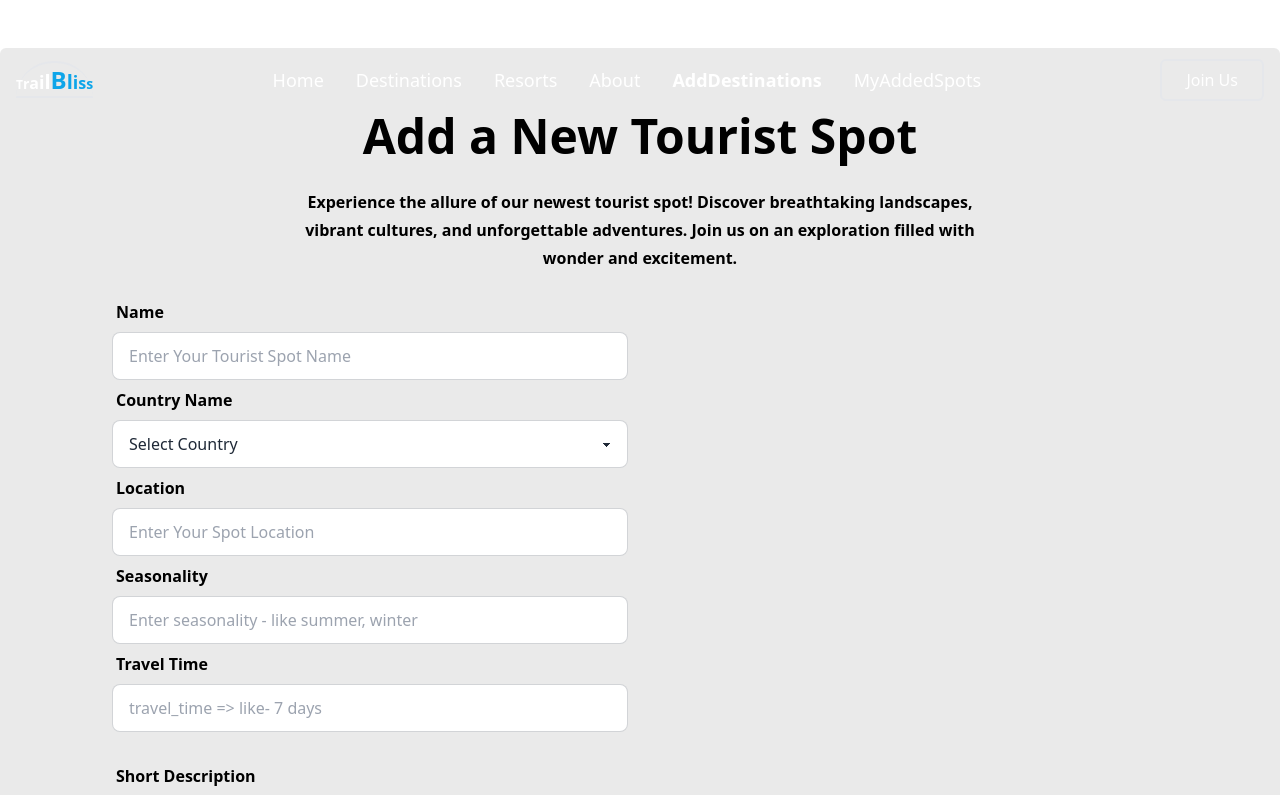
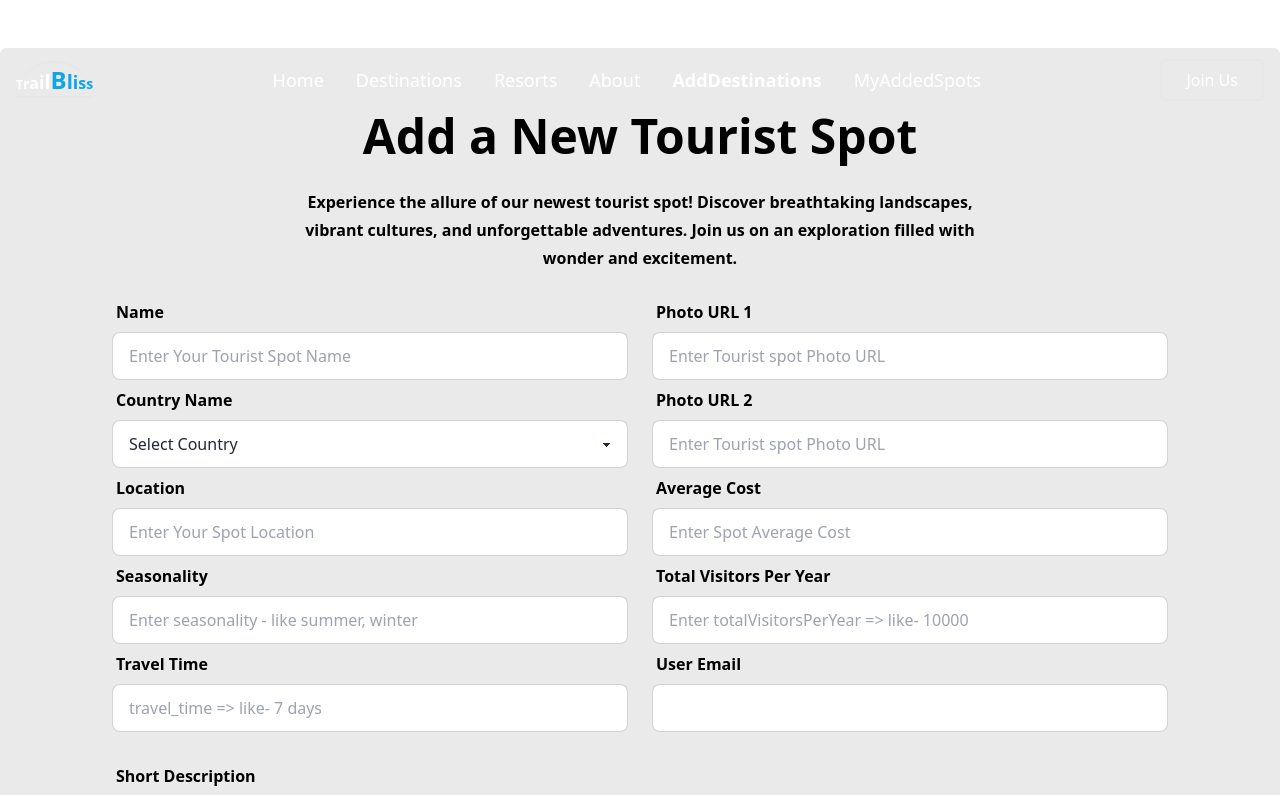
Before and after one commit to shahoriarniloy/tourism-management, a Next.js app: page /addDestinations in a window 1280 px wide. Shown: the top 795 px of the page. Built offline with nearby package versions, Linux system fonts and the light colour scheme; no server answers.

Commit message:
added single data get method route

```diff
--- a/src/app/my-added-spot/api/delete-spot/[id]/route.js
+++ /dev/null
@@ -1,14 +0,0 @@
-import { connectDB } from "@/lib/connectDB";
-import { ObjectId } from "mongodb";
-import { NextResponse } from "next/server";
-
-export const DELETE = async (request, {params}) => {
-    const db = await connectDB();
-    const destinationsCollection = await db.collection('destinations')
-    try {
-        const resp = await destinationsCollection.deleteOne({_id: new ObjectId(params.id)})
-        return NextResponse.json({message : 'deleted the spot', response : resp})
-    } catch (error) {
-        return NextResponse.json({message : 'Something went wrong'})
-    }
-}
--- /dev/null
+++ b/src/app/my-added-spot/api/spot/[id]/route.js
@@ -0,0 +1,34 @@
+import { connectDB } from "@/lib/connectDB";
+import { ObjectId } from "mongodb";
+import { NextResponse } from "next/server";
+
+export const DELETE = async (request, {params}) => {
+    const db = await connectDB();
+    const destinationsCollection = await db.collection('destinations')
+    try {
+        const resp = await destinationsCollection.deleteOne({_id: new ObjectId(params.id)})
+        return NextResponse.json({message : 'deleted the spot', response : resp})
+    } catch (error) {
+        return NextResponse.json({message : 'Something went wrong'})
+    }
+}
+// export const PATCH = async (request, {params}) => {
+//     const db = await connectDB();
+//     const destinationsCollection = await db.collection('destinations')
+//     try {
+//         const resp = await destinationsCollection.deleteOne({_id: new ObjectId(params.id)})
+//         return NextResponse.json({message : 'deleted the spot', response : resp})
+//     } catch (error) {
+//         return NextResponse.json({message : 'Something went wrong'})
+//     }
+// }
+export const GET = async (request, {params}) => {
+    const db = await connectDB();
+    const destinationsCollection = await db.collection('destinations')
+    try {
+        const resp = await destinationsCollection.findOne({_id: new ObjectId(params.id)})
+        return NextResponse.json({message : 'Spot Found', response : resp})
+    } catch (error) {
+        return NextResponse.json({message : 'Something went wrong'})
+    }
+}
--- a/src/app/my-added-spot/page.jsx
+++ b/src/app/my-added-spot/page.jsx
@@ -22,7 +22,7 @@ const Page = () => {
 
   const handleDeleteItem = async (id) => {
     const deleted = await fetch(
-      `${process.env.NEXT_PUBLIC_API_URL}/my-added-spot/api/delete-spot/${id}`, {
+      `${process.env.NEXT_PUBLIC_API_URL}/my-added-spot/api/spot/${id}`, {
         method: "DELETE",
 
       }
--- a/src/components/AddDestinations.jsx
+++ b/src/components/AddDestinations.jsx
@@ -1,13 +1,16 @@
-import { useSession } from "next-auth/react";
-import React from "react";
-import Swal from "sweetalert2";
+import { useSession } from 'next-auth/react';
+import React from 'react';
+import Swal from 'sweetalert2';
 
 const AddDestinations = () => {
-  const { data: session } = useSession();
+
+const {data:session} = useSession()
     const user = session?.user;
 
 
-  const handleAddSpot = (e) => {
+    console.log(user);
+
+    const handleAddSpot = e => {
         e.preventDefault();
         const form = e.target;
 
@@ -21,53 +24,51 @@ const AddDestinations = () => {
         const seasonality = form.seasonality.value;
         const total = form.total.value;
         const description = form.description.value;
-    const email = user ? user?.email : "";
+        const email = user ? user?.email : '';
+
 
         const newSpot = {
-      name,
-      country,
-      location,
-      travel,
-      photoURL1,
-      photoURL2,
-      average,
-      seasonality,
-      total,
-      email,
-      description,
-    };
+        name,country,location, travel,  photoURL1, photoURL2, average,seasonality, total,email, description
+        }
 
-    // Send data to the server
-    fetch(`${process.env.NEXT_PUBLIC_API_URL}/addDestinations/api`, {
-      method: "POST",
+
+        // send data to the server
+        fetch( `${process.env.NEXT_PUBLIC_API_URL}/addDestinations/api`, {
+        method: 'POST',
         headers: {
-        "content-type": "application/json",
+        'content-type': 'application/json'
         },
-      body: JSON.stringify(newSpot),
+
+        body: JSON.stringify(newSpot)
+
         })
-      .then((res) => res.json())
-      .then((data) => {
-        const { insertedId } = data.result;
-        if (insertedId) {
+        .then(res => res.json())
+        .then(data => {
+            const {insertedId} = data.result
+            if(insertedId){
                 Swal.fire({
-            position: "top",
+                    position: "center",
                     icon: "success",
-            title: "Spot Added Successfully",
+                    title: "Your work has been saved",
                     showConfirmButton: false,
-            timer: 1500,
+                    timer: 1500
                 });
-          // Reset the form after successful submission
-          form.reset();
+
+
         }
-      })
-      .catch((error) => {
-        console.error("Error adding spot:", error);
-      });
-  };
+        e.target.reset()
+        }
+    )
+
+
+        }
+
+
 
     return (
         <div className="px-4 md:px-0 my-12 max-w-[1280px] mx-auto">
-      <div className="mx-auto">
+
+          <div className=" mx-auto">
             <div className="text-center my-12 px-10 py-7 lg:px-28 lg:py-16 bg-[#eaeaea] lg:w-4/4 rounded-md mx-auto">
               <h2 className="text-5xl pb-7 text-black font-extrabold">
                 Add a New Tourist Spot
@@ -80,9 +81,7 @@ const AddDestinations = () => {
               </p>
               <form
               onSubmit={handleAddSpot}
-            className="grid grid-cols-1 md:grid-cols-2 gap-6 mx-auto"
-          >
-            {/* Form Fields */}
+              className="grid grid-cols-1 md:grid-cols-2 gap-6  mx-auto">
                 <div>
                   <div className="form-control">
                     <label className="label">
@@ -106,16 +105,18 @@ const AddDestinations = () => {
                     </label>
                     <select
                     name="country"
-                  className="select select-bordered text-base w-full"
-                  required
-                >
-                  <option value="">Select Country</option>
-                  <option>Bangladesh</option>
-                  <option>Thailand</option>
-                  <option>Indonesia</option>
-                  <option>Malaysia</option>
-                  <option>Vietnam</option>
-                  <option>Cambodia</option>
+
+                    className="select select-bordered text-base w-full">
+
+                      <option  >
+                        Select Country
+                      </option>
+                      <option >Bangladesh</option>
+                      <option >Thailand</option>
+                      <option >Indonesia</option>
+                      <option >Malaysia</option>
+                      <option >Vietnam</option>
+                      <option >Cambodia</option>
                     </select>
                   </div>
                   <div className="form-control">
@@ -132,6 +133,7 @@ const AddDestinations = () => {
                       required
                     />
                   </div>
+
                   <div className="form-control">
                     <label className="label">
                       <span className="label-text text-base text-black font-semibold">
@@ -146,6 +148,7 @@ const AddDestinations = () => {
                       required
                     />
                   </div>
+
                   <div className="form-control">
                     <label className="label">
                       <span className="label-text text-base text-black font-semibold">
@@ -155,13 +158,92 @@ const AddDestinations = () => {
                     <input
                       type="text"
                       name="travel"
-                  placeholder="travel_time => like- 7 days"
+                      placeholder="travel_time => like- 7 days
+                    "
+                      className="input input-bordered"
+                      required
+                    />
+                  </div>
+
+
+
+
+                </div>
+                <div>
+                  <div className="form-control">
+                    <label className="label">
+                      <span className="label-text text-base text-black font-semibold">
+                        Photo URL 1
+                      </span>
+                    </label>
+                    <input
+                      type="url"
+                      name="photo1"
+                      placeholder="Enter Tourist spot Photo URL"
+                      className="input input-bordered"
+                      required
+                    />
+                  </div>
+                  <div className="form-control">
+                    <label className="label">
+                      <span className="label-text text-base text-black font-semibold">
+                        Photo URL 2
+                      </span>
+                    </label>
+                    <input
+                      type="url"
+                      name="photo2"
+                      placeholder="Enter Tourist spot Photo URL"
+                      className="input input-bordered"
+                      required
+                    />
+                  </div>
+                  <div className="form-control">
+                    <label className="label">
+                      <span className="label-text text-base text-black font-semibold">
+                        Average Cost
+                      </span>
+                    </label>
+                    <input
+                      type="number"
+                      name="average"
+                      placeholder="Enter Spot Average Cost"
+                      className="input input-bordered"
+                      required
+                    />
+                  </div>
+
+                  <div className="form-control">
+                    <label className="label">
+                      <span className="label-text text-base text-black font-semibold">
+                        Total Visitors Per Year
+                      </span>
+                    </label>
+                    <input
+                      type="number"
+                      name="total"
+                      placeholder="Enter totalVisitorsPerYear => like- 10000"
+                      className="input input-bordered"
+                      required
+                    />
+                  </div>
+                  <div className="form-control">
+                    <label className="label">
+                      <span className="label-text text-base text-black font-semibold">
+                        User Email
+                      </span>
+                    </label>
+                    <input
+                    value={user ? user?.email : ''}
+                    readOnly
+                      type="email"
+                      name="email"
+                      placeholder=""
                       className="input input-bordered"
                       required
                     />
                   </div>
                 </div>
-            <div>{/* Remaining Fields */}</div>
                 <div className="md:col-span-2 space-y-6">
                   <div className="form-control">
                     <label className="label">
@@ -172,13 +254,13 @@ const AddDestinations = () => {
                     <textarea
                       placeholder="Bio"
                       name="description"
-                  className="textarea textarea-bordered row-span-2 w-full"
-                  required
+                      className="textarea textarea-bordered row-span-2 w-full "
                     ></textarea>
                   </div>
                   <input
                     type="submit"
-                value="Add Tourist Spot"
+
+                    value="Add Tourist Spot "
                     className="btn w-full bg-orange-600 text-base text-white border-0 rounded-md border-[#331A15]"
                   />
                 </div>
```
Lines whose indentation alone changed are shown as unchanged.
